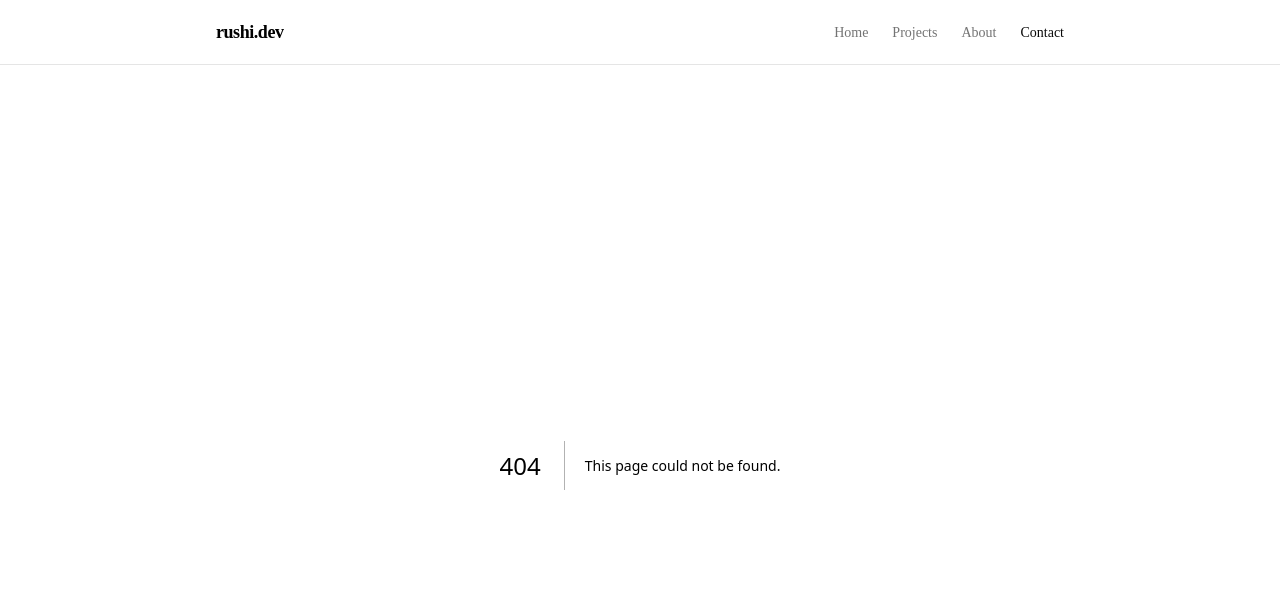
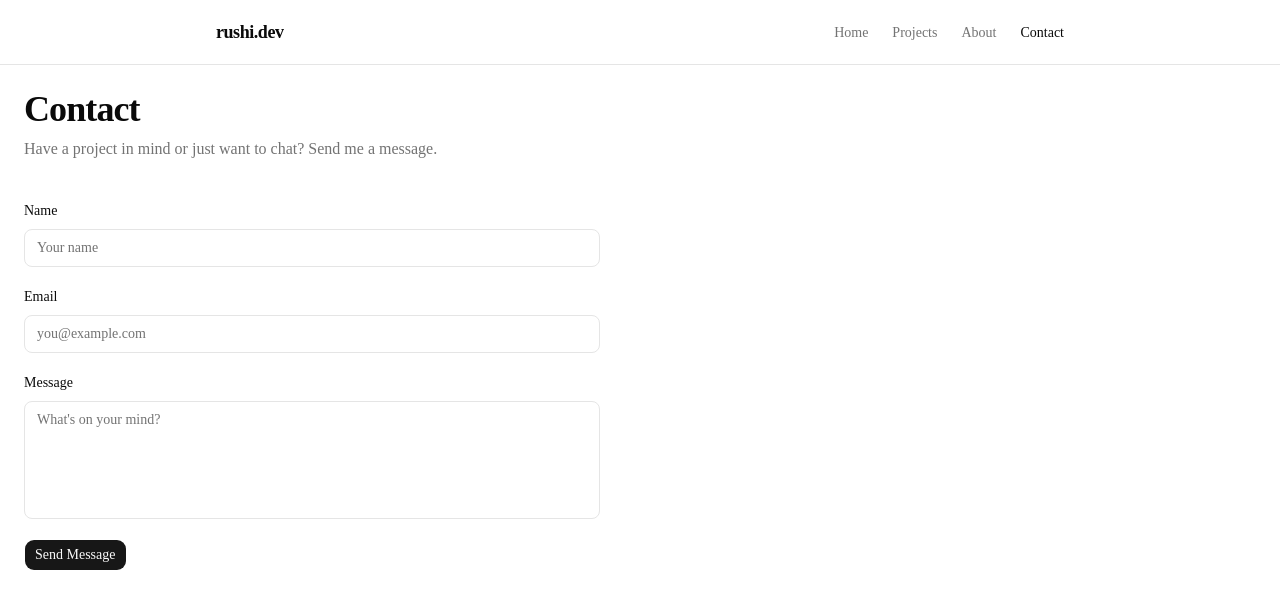
Before and after one commit to rushikedar5/Portfolio, a Next.js app: page /contact in a window 1280 px wide. Before the commit this address had no page. Shown: the top 608 px of the page. Built offline with nearby package versions, Linux system fonts and the light colour scheme.

Commit message:
Added About and Contact

```diff
--- /dev/null
+++ b/src/app/about/page.tsx
@@ -0,0 +1,80 @@
+import { Separator } from "@/components/ui/separator";
+
+export const metadata = {
+  title: "About | Rushi",
+};
+
+const experience = [
+  {
+    area: "Backend Development",
+    detail: "Building REST APIs with Express + TypeScript, PostgreSQL, Prisma ORM, JWT auth, and Docker.",
+  },
+  {
+    area: "Generative AI",
+    detail: "Working through a 6-stage hands-on roadmap — from LLM API basics to autonomous agents with RAG pipelines.",
+  },
+  {
+    area: "AI Tooling",
+    detail: "Groq inference, ChromaDB vector store, Tavily web search, local embeddings with Xenova/transformers.",
+  },
+];
+
+const currently = [
+  "Building a production-grade autonomous AI agent as a GitHub portfolio project",
+  "Learning Next.js through project-based practice",
+  "Exploring MCP servers and tool-use patterns",
+];
+
+export default function AboutPage() {
+  return (
+    <div className="flex flex-col gap-12 m-6">
+
+      {/* Intro */}
+      <div className="flex flex-col gap-4">
+        <h1 className="text-4xl font-bold tracking-tight">About Me</h1>
+        <p className="text-muted-foreground leading-relaxed max-w-2xl">
+          I'm a TypeScript backend developer with a deep interest in generative AI.
+          I learn by building — every concept goes through a real project before
+          I consider it understood.
+        </p>
+      </div>
+
+      <Separator />
+
+      {/* Experience areas */}
+      <div className="flex flex-col gap-6">
+        <h2 className="text-sm font-medium tracking-widest uppercase text-muted-foreground">
+          What I Work With
+        </h2>
+        <div className="flex flex-col gap-6">
+          {experience.map((item) => (
+            <div key={item.area} className="flex flex-col gap-1">
+              <p className="font-medium">{item.area}</p>
+              <p className="text-muted-foreground text-sm leading-relaxed">
+                {item.detail}
+              </p>
+            </div>
+          ))}
+        </div>
+      </div>
+
+      <Separator />
+
+      {/* Currently */}
+      <div className="flex flex-col gap-6">
+        <h2 className="text-sm font-medium tracking-widest uppercase text-muted-foreground">
+          Currently
+        </h2>
+        <ul className="flex flex-col gap-3">
+          {currently.map((item) => (
+            <li key={item} className="flex items-start gap-3 text-sm text-muted-foreground">
+              <span className="mt-1.5 h-1.5 w-1.5 rounded-full bg-foreground shrink-0" />
+              {item}
+            </li>
+          ))}
+        </ul>
+      </div>
+
+    </div>
+  );
+}
--- /dev/null
+++ b/src/app/contact/action.ts
@@ -0,0 +1,32 @@
+"use server";
+
+export type FormState = {
+  success: boolean;
+  message: string;
+} | null;
+
+export async function sendMessage(
+  prevState: FormState,
+  formData: FormData
+): Promise<FormState> {
+  const name = formData.get("name")?.toString().trim();
+  const email = formData.get("email")?.toString().trim();
+  const message = formData.get("message")?.toString().trim();
+
+  // Basic validation
+  if (!name || !email || !message) {
+    return { success: false, message: "All fields are required." };
+  }
+
+  if (!email.includes("@")) {
+    return { success: false, message: "Please enter a valid email." };
+  }
+
+  // In a real app: send email via Resend/Nodemailer, save to DB, etc.
+  // For now we simulate a small delay
+  await new Promise((res) => setTimeout(res, 800));
+
+  console.log("New contact message:", { name, email, message });
+
+  return { success: true, message: `Thanks ${name}, I'll get back to you soon!` };
+}
--- /dev/null
+++ b/src/app/contact/page.tsx
@@ -0,0 +1,81 @@
+"use client";
+
+import { useActionState } from "react";
+import { sendMessage, FormState } from "./action";
+import { Button } from "@/components/ui/button";
+
+export default function ContactPage() {
+  const [state, formAction, isPending] = useActionState<FormState, FormData>(
+    sendMessage,
+    null
+  );
+
+  return (
+    <div className="flex flex-col gap-10 max-w-xl m-6">
+      <div className="flex flex-col gap-2">
+        <h1 className="text-4xl font-bold tracking-tight">Contact</h1>
+        <p className="text-muted-foreground">
+          Have a project in mind or just want to chat? Send me a message.
+        </p>
+      </div>
+
+      <form action={formAction} className="flex flex-col gap-5">
+        {/* Name */}
+        <div className="flex flex-col gap-2">
+          <label htmlFor="name" className="text-sm font-medium">
+            Name
+          </label>
+          <input
+            id="name"
+            name="name"
+            type="text"
+            placeholder="Your name"
+            required
+            className="rounded-md border border-input bg-background px-3 py-2 text-sm placeholder:text-muted-foreground focus:outline-none focus:ring-2 focus:ring-ring"
+          />
+        </div>
+
+        {/* Email */}
+        <div className="flex flex-col gap-2">
+          <label htmlFor="email" className="text-sm font-medium">
+            Email
+          </label>
+          <input
+            id="email"
+            name="email"
+            type="email"
+            placeholder="you@example.com"
+            required
+            className="rounded-md border border-input bg-background px-3 py-2 text-sm placeholder:text-muted-foreground focus:outline-none focus:ring-2 focus:ring-ring"
+          />
+        </div>
+
+        {/* Message */}
+        <div className="flex flex-col gap-2">
+          <label htmlFor="message" className="text-sm font-medium">
+            Message
+          </label>
+          <textarea
+            id="message"
+            name="message"
+            rows={5}
+            placeholder="What's on your mind?"
+            required
+            className="rounded-md border border-input bg-background px-3 py-2 text-sm placeholder:text-muted-foreground focus:outline-none focus:ring-2 focus:ring-ring resize-none"
+          />
+        </div>
+
+        {/* Feedback */}
+        {state && (
+          <p className={`text-sm ${state.success ? "text-green-500" : "text-red-500"}`}>
+            {state.message}
+          </p>
+        )}
+
+        <Button type="submit" disabled={isPending} className="self-start">
+          {isPending ? "Sending..." : "Send Message"}
+        </Button>
+      </form>
+    </div>
+  );
+}
```
